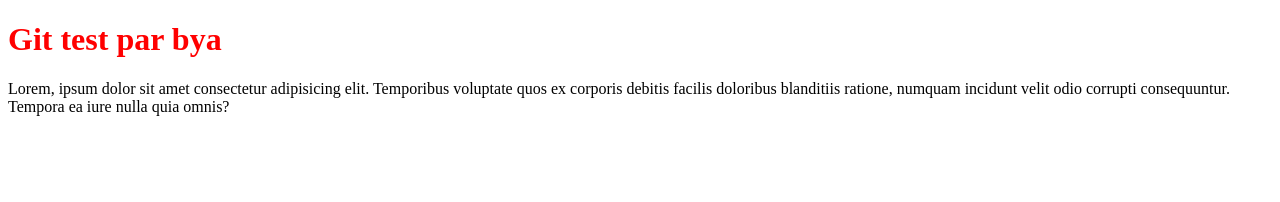
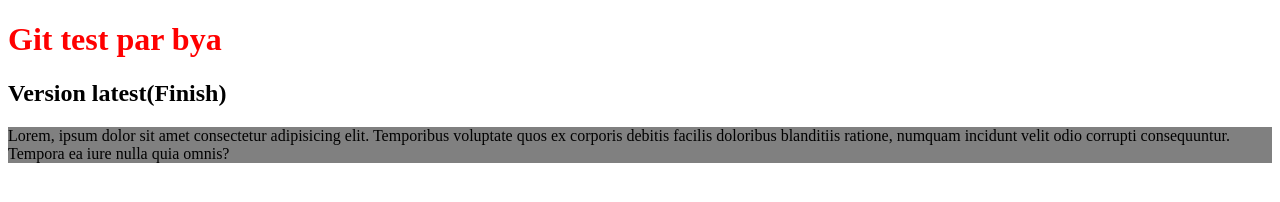
Before and after one commit to MyoThu98/git-test-swd7, a plain HTML site: page index.html in a window 1280 px wide. Drawn offline with Linux system fonts and the light colour scheme.

Commit message:
version Finish

```diff
--- a/css/style.css
+++ b/css/style.css
@@ -1,3 +1,7 @@
 h1{
     color: red;
+
 }
+p{
+    background-color: gray;
+}
--- a/index.html
+++ b/index.html
@@ -8,6 +8,7 @@
 </head>
 <body>
     <h1>Git test par bya</h1>
+    <h2>Version latest(Finish)</h2>
     <p>Lorem, ipsum dolor sit amet consectetur adipisicing elit. Temporibus voluptate quos ex corporis debitis facilis doloribus blanditiis ratione, numquam incidunt velit odio corrupti consequuntur. Tempora ea iure nulla quia omnis?</p>
     <script src="js/app.js"></script>
 </body>
--- a/js/app.js
+++ b/js/app.js
@@ -1 +1,2 @@
 console.log("Hello");
+console.log("Finisht");
```
